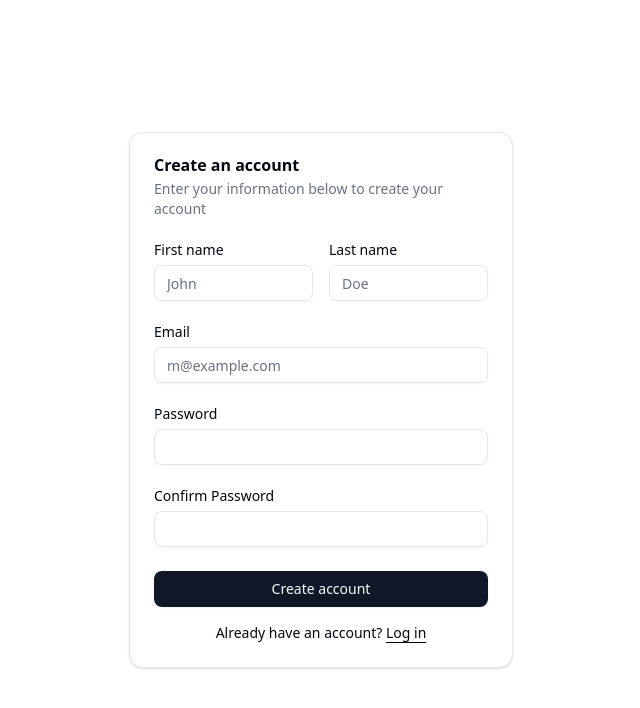
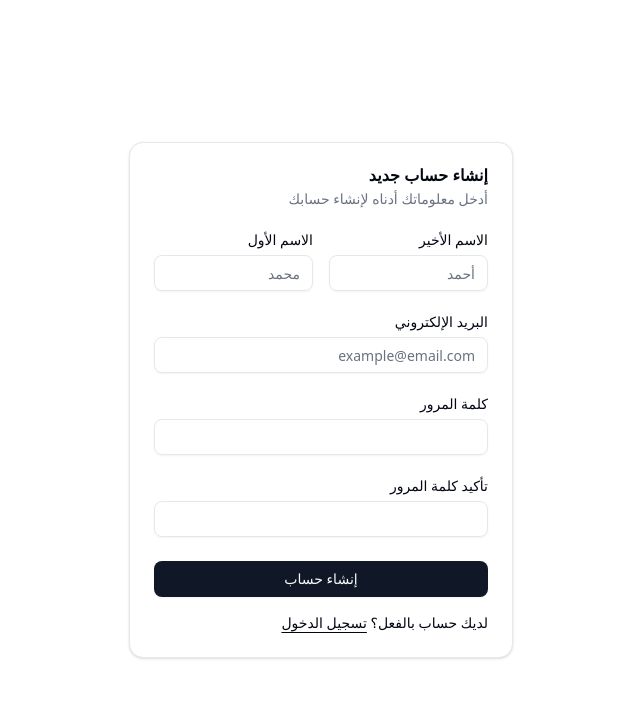
Before and after one commit to Mahmoud-D/graduation-project, a Next.js app in the folder frontend/: page /register in a window 1280 px wide. Shown: the top 708 px of the page, without its empty margins (319-959 px from the left). Built offline with nearby package versions, Linux system fonts and the light colour scheme.

Commit message:
Change forms language into arabic

```diff
--- a/frontend/src/components/login-form.jsx
+++ b/frontend/src/components/login-form.jsx
@@ -68,49 +68,51 @@ export function LoginForm({ className, ...props }) {
   return (
     <div className={cn("flex flex-col gap-6", className)} {...props}>
       <Card>
-        <CardHeader>
-          <CardTitle>Login</CardTitle>
+        <CardHeader className="text-right">
+          <CardTitle>تسجيل الدخول</CardTitle>
           <CardDescription>
-            Enter your credentials to access your account
+            أدخل بيانات اعتمادك للوصول إلى حسابك
           </CardDescription>
         </CardHeader>
         <CardContent>
           <form onSubmit={handleSubmit}>
             <div className="flex flex-col gap-6">
-              <div className="grid gap-2">
-                <Label htmlFor="email">Email</Label>
+              <div className="grid gap-2 text-right">
+                <Label htmlFor="email">البريد الإلكتروني</Label>
                 <Input
                   id="email"
                   type="email"
-                  placeholder="m@example.com"
+                  placeholder="example@email.com"
                   value={formData.email}
                   onChange={handleChange}
                   required
+                  className="text-right placeholder:text-right"
                 />
               </div>
-              <div className="grid gap-2">
-                <Label htmlFor="password">Password</Label>
+              <div className="grid gap-2 text-right">
+                <Label htmlFor="password">كلمة المرور</Label>
                 <Input
                   id="password"
                   type="password"
                   value={formData.password}
                   onChange={handleChange}
                   required
+                  className="text-right placeholder:text-right"
                 />
               </div>
               {error && (
-                <div className="text-red-500 text-sm">{error}</div>
+                <div className="text-red-500 text-sm text-right">{error}</div>
               )}
               <div className="flex flex-col gap-3">
                 <Button type="submit" className="w-full" disabled={loading}>
-                  {loading ? "Logging in..." : "Login"}
+                  {loading ? "جاري تسجيل الدخول..." : "تسجيل الدخول"}
                 </Button>
               </div>
             </div>
-            <div className="mt-4 text-center text-sm">
-              Don't have an account?{" "}
+            <div className="mt-4 text-center text-sm text-right">
+              ليس لديك حساب؟{" "}
               <a href="/register" className="underline underline-offset-4">
-                Register
+                سجل الآن
               </a>
             </div>
           </form>
--- a/frontend/src/components/registration-form.jsx
+++ b/frontend/src/components/registration-form.jsx
@@ -80,81 +80,86 @@ export function RegistrationForm({ className, ...props }) {
   return (
     <div className={cn("flex flex-col gap-6", className)} {...props}>
       <Card>
-        <CardHeader>
-          <CardTitle>Create an account</CardTitle>
+        <CardHeader className="text-right">
+          <CardTitle>إنشاء حساب جديد</CardTitle>
           <CardDescription>
-            Enter your information below to create your account
+            أدخل معلوماتك أدناه لإنشاء حسابك
           </CardDescription>
         </CardHeader>
         <CardContent>
           <form onSubmit={handleSubmit}>
             <div className="flex flex-col gap-6">
               <div className="grid grid-cols-2 gap-4">
-                <div className="grid gap-2">
-                  <Label htmlFor="firstName">First name</Label>
+                <div className="grid gap-2 text-right">
+                  <Label htmlFor="firstName">الاسم الأول</Label>
                   <Input
                     id="firstName"
-                    placeholder="John"
+                    placeholder="محمد"
                     value={formData.firstName}
                     onChange={handleChange}
                     required
+                    className="text-right placeholder:text-right"
                   />
                 </div>
-                <div className="grid gap-2">
-                  <Label htmlFor="lastName">Last name</Label>
+                <div className="grid gap-2 text-right">
+                  <Label htmlFor="lastName">الاسم الأخير</Label>
                   <Input
                     id="lastName"
-                    placeholder="Doe"
+                    placeholder="أحمد"
                     value={formData.lastName}
                     onChange={handleChange}
                     required
+                    className="text-right placeholder:text-right"
                   />
                 </div>
               </div>
-              <div className="grid gap-2">
-                <Label htmlFor="email">Email</Label>
+              <div className="grid gap-2 text-right">
+                <Label htmlFor="email">البريد الإلكتروني</Label>
                 <Input
                   id="email"
                   type="email"
-                  placeholder="m@example.com"
+                  placeholder="example@email.com"
                   value={formData.email}
                   onChange={handleChange}
                   required
+                  className="text-right placeholder:text-right"
                 />
               </div>
-              <div className="grid gap-2">
-                <Label htmlFor="password">Password</Label>
+              <div className="grid gap-2 text-right">
+                <Label htmlFor="password">كلمة المرور</Label>
                 <Input
                   id="password"
                   type="password"
                   value={formData.password}
                   onChange={handleChange}
                   required
+                  className="text-right placeholder:text-right"
                 />
               </div>
-              <div className="grid gap-2">
-                <Label htmlFor="confirmPassword">Confirm Password</Label>
+              <div className="grid gap-2 text-right">
+                <Label htmlFor="confirmPassword">تأكيد كلمة المرور</Label>
                 <Input
                   id="confirmPassword"
                   type="password"
                   value={formData.confirmPassword}
                   onChange={handleChange}
                   required
+                  className="text-right placeholder:text-right"
                 />
               </div>
               {error && (
-                <div className="text-red-500 text-sm">{error}</div>
+                <div className="text-red-500 text-sm text-right">{error}</div>
               )}
               <div className="flex flex-col gap-3">
                 <Button type="submit" className="w-full" disabled={loading}>
-                  {loading ? "Creating account..." : "Create account"}
+                  {loading ? "جاري إنشاء الحساب..." : "إنشاء حساب"}
                 </Button>
               </div>
             </div>
-            <div className="mt-4 text-center text-sm">
-              Already have an account?{" "}
+            <div className="mt-4 text-center text-sm text-right">
+              لديك حساب بالفعل؟{" "}
               <a href="/login" className="underline underline-offset-4">
-                Log in
+                تسجيل الدخول
               </a>
             </div>
           </form>
--- a/frontend/src/components/ui/label.jsx
+++ b/frontend/src/components/ui/label.jsx
@@ -13,9 +13,10 @@ function Label({
     <LabelPrimitive.Root
       data-slot="label"
       className={cn(
-        "flex items-center gap-2 text-sm leading-none font-medium select-none group-data-[disabled=true]:pointer-events-none group-data-[disabled=true]:opacity-50 peer-disabled:cursor-not-allowed peer-disabled:opacity-50",
+        "flex items-center gap-2 text-sm leading-none font-medium select-none group-data-[disabled=true]:pointer-events-none group-data-[disabled=true]:opacity-50 peer-disabled:cursor-not-allowed peer-disabled:opacity-50 text-right",
         className
       )}
+      style={{ direction: 'rtl' }}
       {...props} />
   );
 }
```
